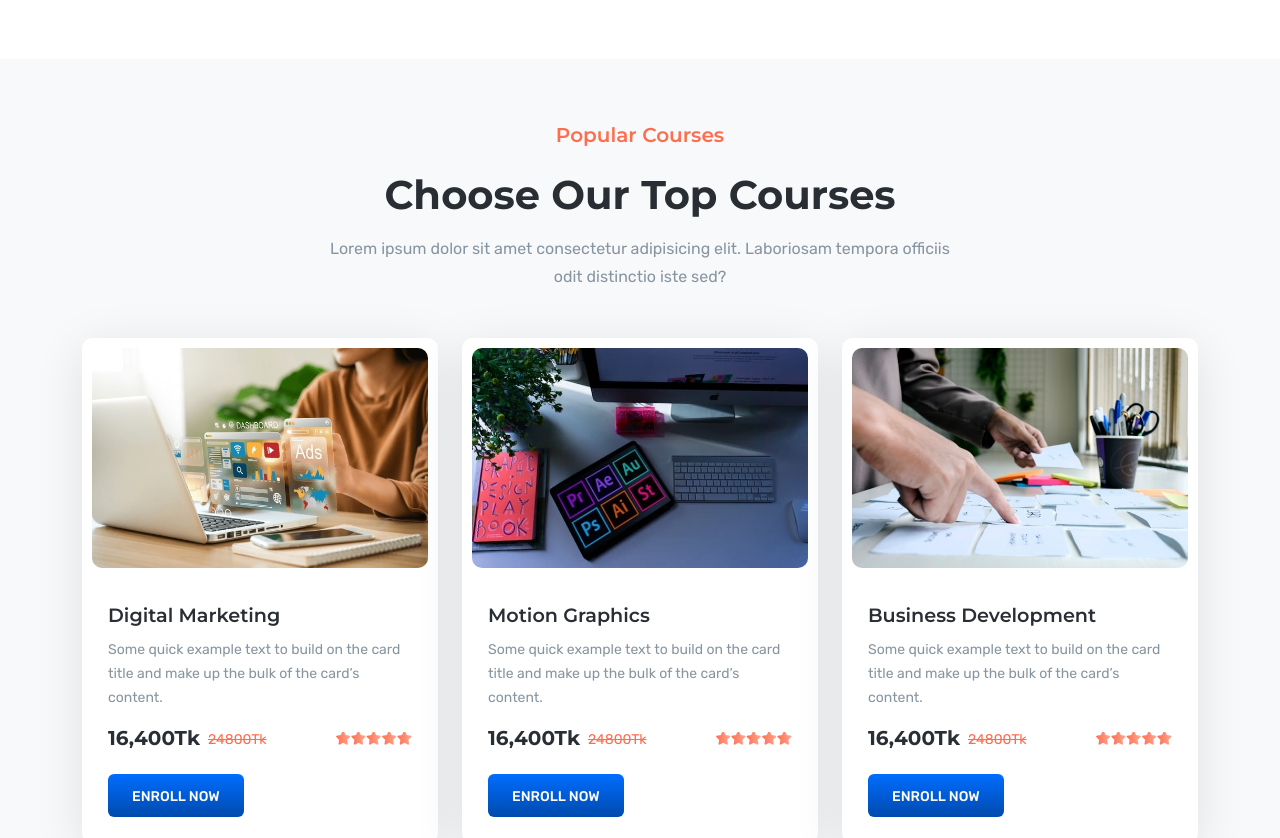
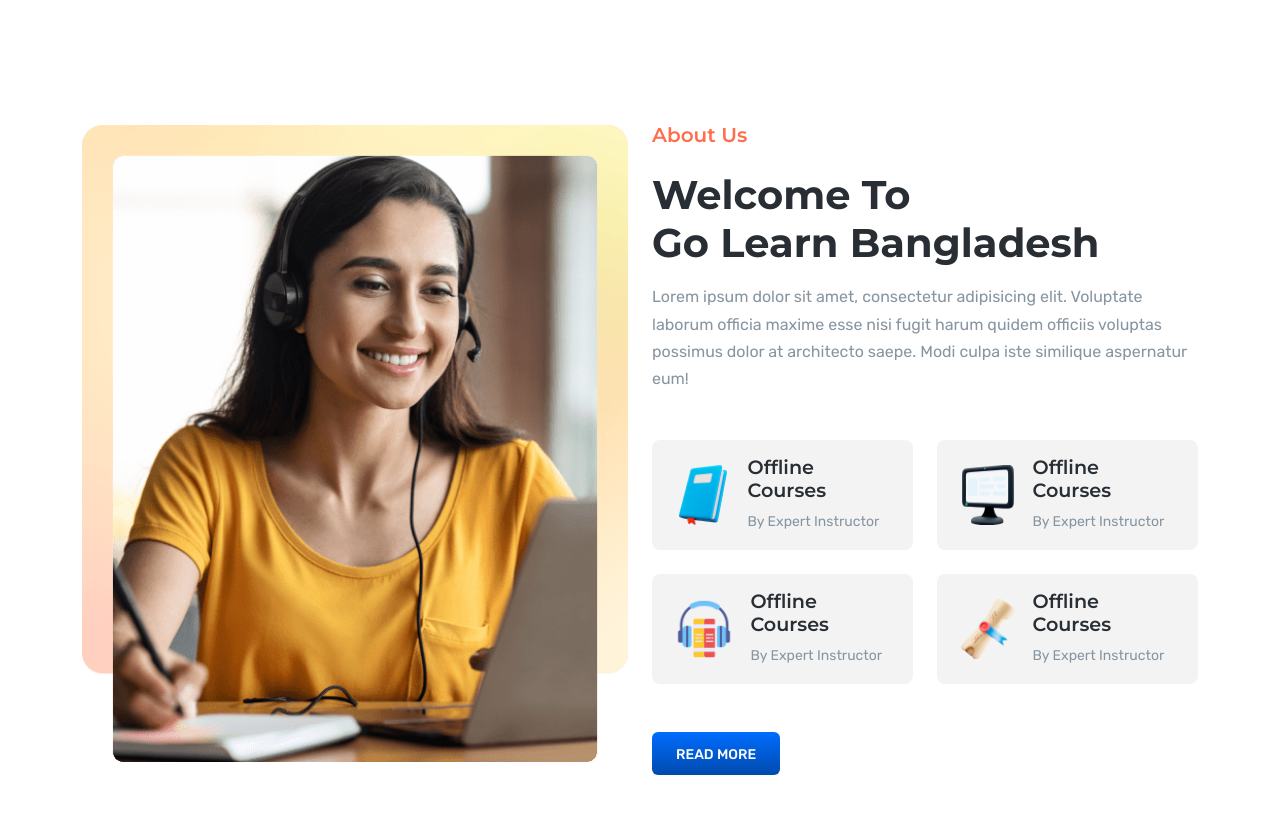
Before and after one commit to amsbarik/go-learn-bangladesh, a plain HTML site: page index.html in a window 1280 px wide. Shown: the part 1000-1838 px from the top of the page. Drawn offline with nearby package versions, Linux system fonts and the light colour scheme; a web font is replaced by a local one.

Commit message:
about us section design done

```diff
--- a/assets/sass/components/_course_card.scss
+++ b/assets/sass/components/_course_card.scss
@@ -7,8 +7,9 @@
     box-shadow: $shadow-light;
     padding: 10px;
     transition: box-shadow .4s ease;
+    height: 100%;
     .card-img-top {
-        border-radius: 10px;
+        border-radius: 8px;
         width: 100%;
         height: 220px;
         object-fit: cover;
--- a/assets/sass/style.scss
+++ b/assets/sass/style.scss
@@ -57,7 +57,30 @@
 
 
 
+.about-us{
 
+    .about-img{
+        width: 100%;
+        height: 640px;
+        object-fit: contain;
+    }
+
+    .about-card{
+        background-color: $bg-deep;
+        padding: 1rem 1.4rem;
+        border-radius: 8px;
+        height: 100%;
+        // justify-items: center;
+        .about-icon{
+            width: 60px;
+            height: 60px;
+            object-fit: contain;
+        }
+        .info-wrap{
+            margin-left: 16px;
+        }
+    }
+}
 
 
 
--- a/index.html
+++ b/index.html
@@ -133,17 +133,17 @@
                     </div>
                     <div class="carousel-inner">
                         <div class="carousel-item active" data-bs-interval="2000">
-                            <img src="assets/img/uv3.png" class="d-block slider-img border" alt="...">
+                            <img src="assets/img/slider1.jpg" class="d-block slider-img border" alt="...">
                             <!-- <div class="carousel-caption d-none d-md-block">
                                 <h5>First slide label</h5>
                                 <p>Some representative placeholder content for the first slide.</p>
                             </div> -->
                         </div>
                         <div class="carousel-item " data-bs-interval="2000">
-                            <img src="assets/img/uv1.jpg" class="d-block slider-img border" alt="...">
+                            <img src="assets/img/slider1.jpg" class="d-block slider-img border" alt="...">
                         </div>
                         <div class="carousel-item " data-bs-interval="2000">
-                            <img src="assets/img/uv4.jpg" class="d-block slider-img border" alt="...">
+                            <img src="assets/img/slider1.jpg" class="d-block slider-img border" alt="...">
                         </div>
                     </div>
                     <!-- <button class="carousel-control-prev" type="button" data-bs-target="#carouselExampleDark" data-bs-slide="prev">
@@ -194,6 +194,69 @@
                 <div class="banner pt-3 pt-md-4">
                     <a href="#"><img src="assets/img/banner1.jpg" alt=""></a>
                 </div>
+            </div>
+        </section>
+
+        <!-- about us start -->
+        <section class="about-us section-padding ">
+            <div class="container">
+                <div class="row">
+                    <div class="col">
+                        <img src="assets/img/about_img-1.png" class="about-img" alt="...">
+                    </div>
+
+                    <div class="col">
+                        <div class="section-top p-0">
+                            <h5 class="section-heading">About Us</h5>
+                            <h1 class="section-title">Welcome To <br> Go Learn Bangladesh</h1>
+                            <p class="text">Lorem ipsum dolor sit amet, consectetur adipisicing elit. Voluptate laborum officia maxime esse nisi fugit harum quidem officiis voluptas possimus dolor at architecto saepe. Modi culpa iste similique aspernatur eum!</p>
+                        </div>
+
+                        <div class="row g-3 g-md-4 row-cols-2 mb-4 mb-md-5">
+                            <div class="col">
+                                <div class="about-card d-flex align-items-center">
+                                    <img src="assets/img/about-1.png" class="about-icon" alt="...">
+                                    <div class="info-wrap">
+                                        <h5 class="card-title">Offline Courses</h5>
+                                        <p class="card-text mt-1 mt-md-2">By Expert Instructor</p>
+                                    </div>
+                                </div>
+                            </div>
+                            <div class="col">
+                                <div class="about-card d-flex align-items-center">
+                                    <img src="assets/img/about-2.png" class="about-icon" alt="...">
+                                    <div class="info-wrap">
+                                        <h5 class="card-title">Offline Courses</h5>
+                                        <p class="card-text mt-1 mt-md-2">By Expert Instructor</p>
+                                    </div>
+                                </div>
+                            </div>
+                            <div class="col">
+                                <div class="about-card d-flex align-items-center">
+                                    <img src="assets/img/about-3.png" class="about-icon" alt="...">
+                                    <div class="info-wrap">
+                                        <h5 class="card-title">Offline Courses</h5>
+                                        <p class="card-text mt-1 mt-md-2">By Expert Instructor</p>
+                                    </div>
+                                </div>
+                            </div>
+                            <div class="col">
+                                <div class="about-card d-flex align-items-center">
+                                    <img src="assets/img/about-4.png" class="about-icon" alt="...">
+                                    <div class="info-wrap">
+                                        <h5 class="card-title">Offline Courses</h5>
+                                        <p class="card-text mt-1 mt-md-2">By Expert Instructor</p>
+                                    </div>
+                                </div>
+                            </div>
+                        </div>
+
+                        <a href="#" class="btn btn-primary">Read more</a>
+
+                    </div>
+                </div>
+
+
             </div>
         </section>
 
@@ -280,7 +343,10 @@
                     </div>
                 </div>
             </div>
-         </section>
+        </section>
+
+
+
 
 
 
```
Also changed, not shown: assets/css/style.min.css, assets/img/about-1.png (added), assets/img/about-2.png (added), assets/img/about-3.png (added), assets/img/about-4.png (added), assets/img/about_img-1.png (added), assets/img/slider1.jpg (added), assets/img/uv1.jpg (deleted), assets/img/uv3.png (deleted), assets/img/uv4.jpg (deleted), 2 other files.
